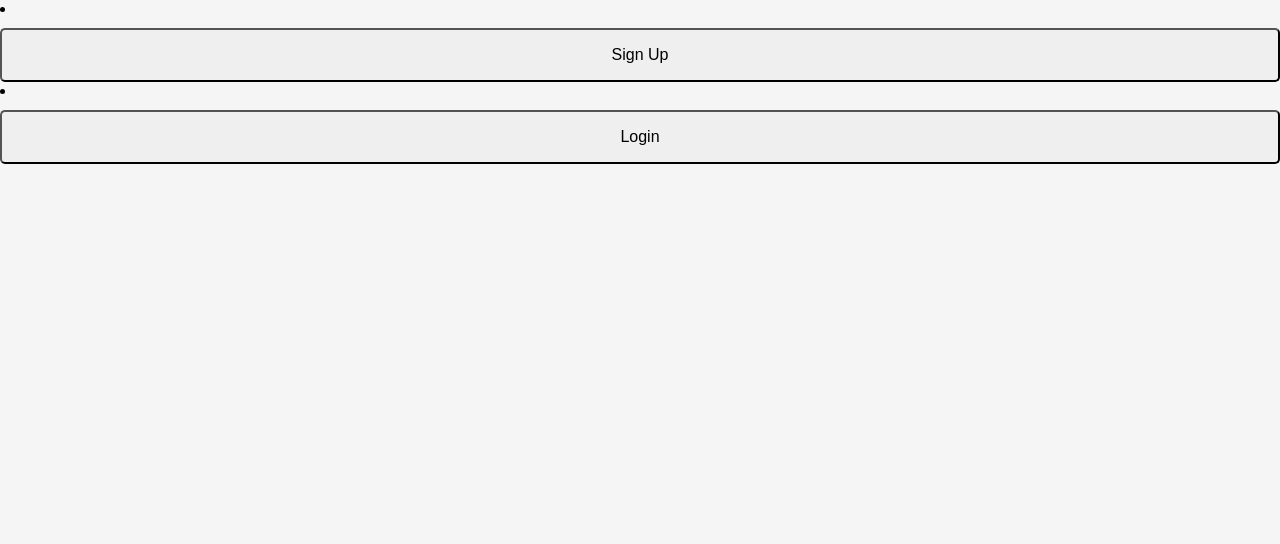
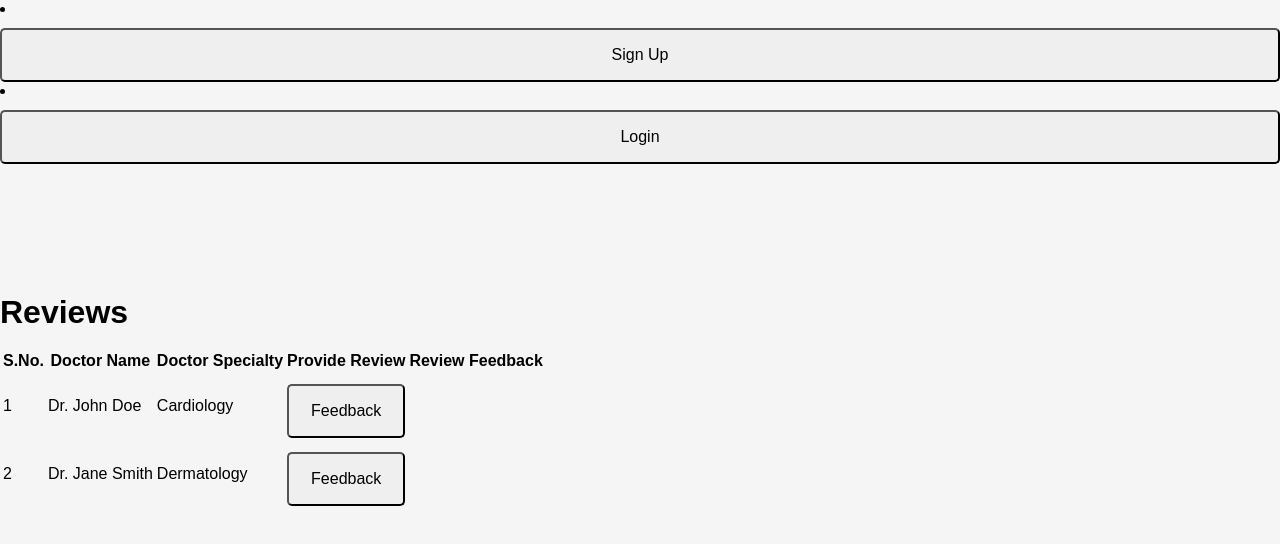
Before and after one commit to RajshriSkillup/medical_app, a React (Create React App) app: page /review in a window 1280 px wide. Before the commit this address had no page. Shown: the top 544 px of the page. Built offline with nearby package versions, Linux system fonts and the light colour scheme.

Commit message:
week 4 lab review component

```diff
--- a/src/App.js
+++ b/src/App.js
@@ -7,6 +7,7 @@ import Sign_up from './Components/Sign_up/Sign_up';
 import FindDoctorSearch from './Components/FindDoctorSearch/FindDoctorSearch';
 import DoctorBook from './Components/DoctorCard/DoctorBook';
 import Notification from './Components/Notification/Notification';
+import ReviewForm from './Components/ReviewForm/ReviewForm';
 
 
 
@@ -32,6 +33,7 @@ function App() {
   <Route path='/signup' element={<Sign_up/>}/>
   <Route path='/finddoctor' element={<FindDoctorSearch/>}/>
   <Route path="/search/doctors" element={<DoctorBook/>} />
+  <Route path='/review' element={<ReviewForm/>}/>
 
   {/* <Route path='/login' element={<Login/>}/> */}
 
--- /dev/null
+++ b/src/Components/ReviewForm/ReviewForm.js
@@ -0,0 +1,85 @@
+import React, { useEffect, useState } from 'react';
+// import GiveReviews from '../GiveReviews';
+import Popup from 'reactjs-popup';
+
+import { useNavigate } from 'react-router-dom';
+
+const ReviewFrom = () => {
+  const [reviewData, setReviewData] = useState({});
+
+  const reportData = [
+    {
+      serialNumber: 1,
+      doctorName: 'Dr. John Doe',
+      doctorSpeciality: 'Cardiology',
+      // charges: '$100',
+      reportUrl: 'https://example.com/report1',
+    },
+    {
+      serialNumber: 2,
+      doctorName: 'Dr. Jane Smith',
+      doctorSpeciality: 'Dermatology',
+      // charges: '$80',
+      reportUrl: 'https://example.com/report2',
+    },
+    // Add more report data objects as needed
+  ];
+
+  const handleGiveReview = (serialNumber) => {
+    setReviewData((prevReviewData) => ({
+      ...prevReviewData,
+      [serialNumber]: ''
+    }));
+  };
+
+  const handleReviewSubmit = (serialNumber, review) => {
+    setReviewData((prevReviewData) => ({
+      ...prevReviewData,
+      [serialNumber]: review
+    }));
+  };
+  const navigate = useNavigate();
+  useEffect(() => {
+      const authtoken = sessionStorage.getItem("auth-token");
+    //   if (!authtoken) {
+    //       navigate("/login");
+    //   }
+  }, [])
+  return (
+    <div style={{ marginTop: '10%' }} className="reviews-container">
+      <h1>Reviews</h1>
+      <table className="report-table">
+        <thead>
+          <tr>
+            <th>S.No.</th>
+            <th>Doctor Name</th>
+            <th>Doctor Specialty</th>
+            {/* <th>Charges</th> */}
+            <th>Provide Review</th>
+            <th>Review Feedback</th>
+          </tr>
+        </thead>
+        <tbody>
+          {reportData.map((report) => (
+            <tr key={report.serialNumber}>
+              <td>{report.serialNumber}</td>
+              <td>{report.doctorName}</td>
+              <td>{report.doctorSpeciality}</td>
+              {/* <td>{report.charges}</td> */}
+            <td>
+            <button
+                        className="give-review-button"
+                        onClick={() => handleGiveReview(report.serialNumber)}
+                      >
+                        Feedback
+                      </button>
+            </td>
+            </tr>
+          ))}
+        </tbody>
+      </table>
+    </div>
+  );
+};
+
+export default ReviewFrom;
```
Also changed, not shown: src/Components/ReviewForm/ReviewForm.css (added).
